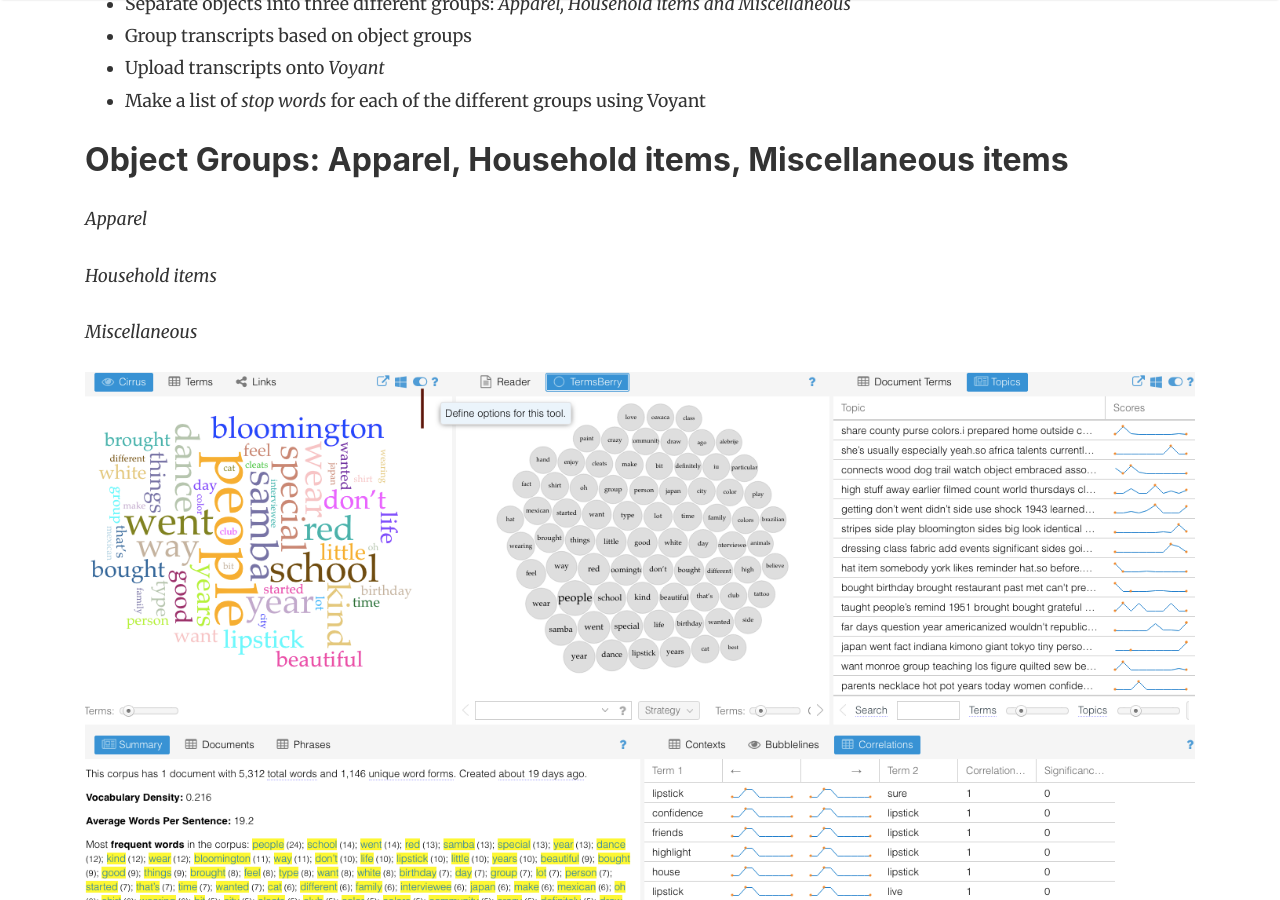
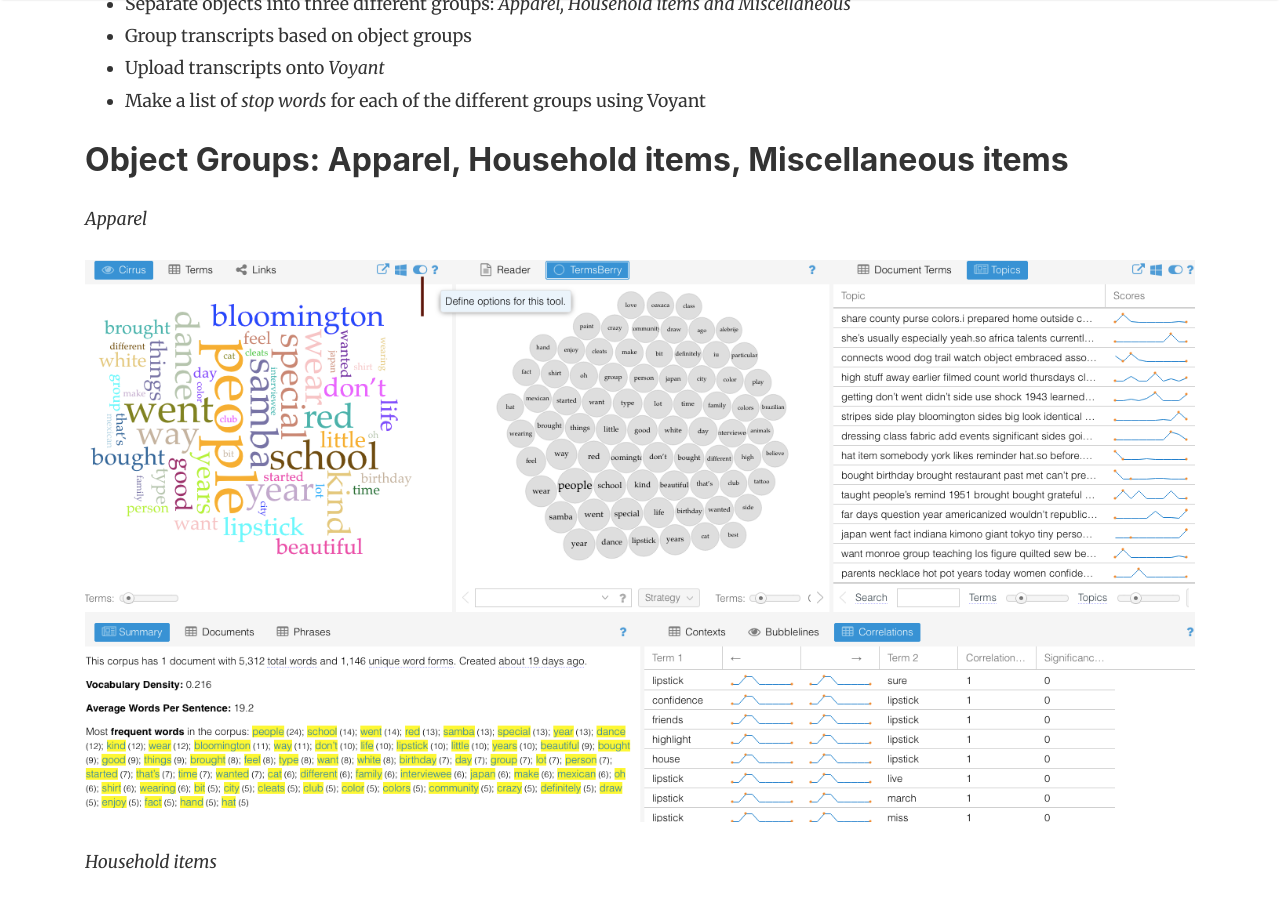
Before and after one commit to H301HistoryHarvest/H301HistoryHarvest, a Jekyll site: the page built from _stories/TextAnalysis.md, in a window 1280 px wide and 900 px high, scrolled down 396 px. Built offline with Jekyll 4.4.1, drawn with Linux system fonts in a browser that asks for light colours; nearby versions of some CDN libraries; comment, search, counter and statistics services are not loaded.

Commit message:
Update TextAnalysis.md

```diff
--- a/_stories/TextAnalysis.md
+++ b/_stories/TextAnalysis.md
@@ -28,11 +28,12 @@ How do the various descriptive patterns people use help connect people from diff
 
 *Apparel*
 
+![alt text](https://h301historyharvest.github.io/H301HistoryHarvest/assets/images/voyant.png "Voyant Screen Capture")
+
 *Household items*
 
 *Miscellaneous*
 
-![alt text](https://h301historyharvest.github.io/H301HistoryHarvest/assets/images/voyant.png "Voyant Screen Capture")
 
 The objects are divided in three different secitons: apparels, household objects, and other memiscellaneous items.
 
```
